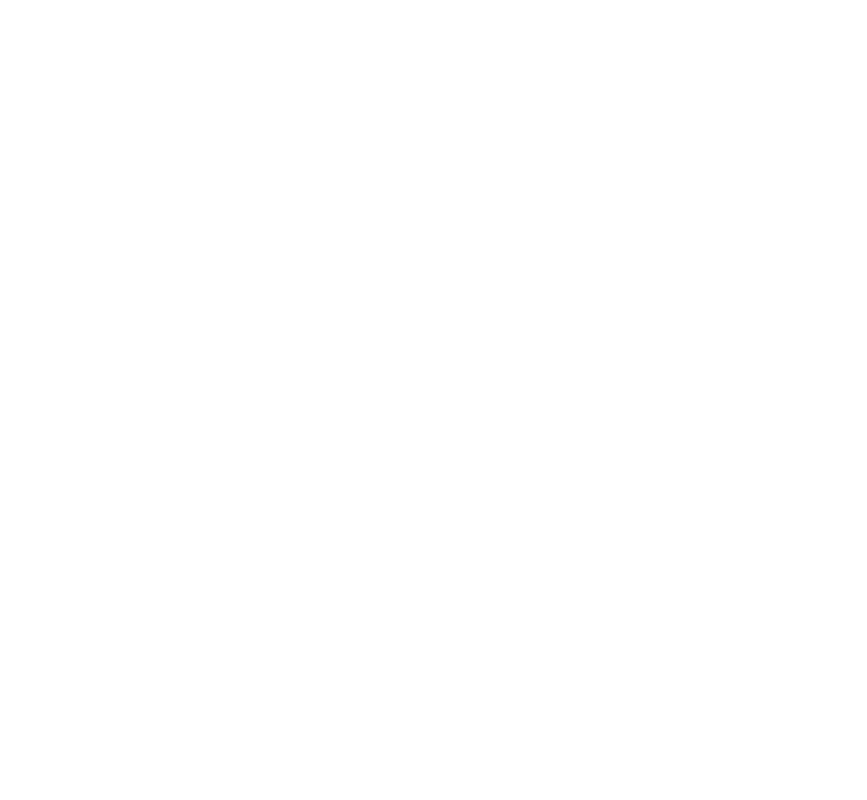
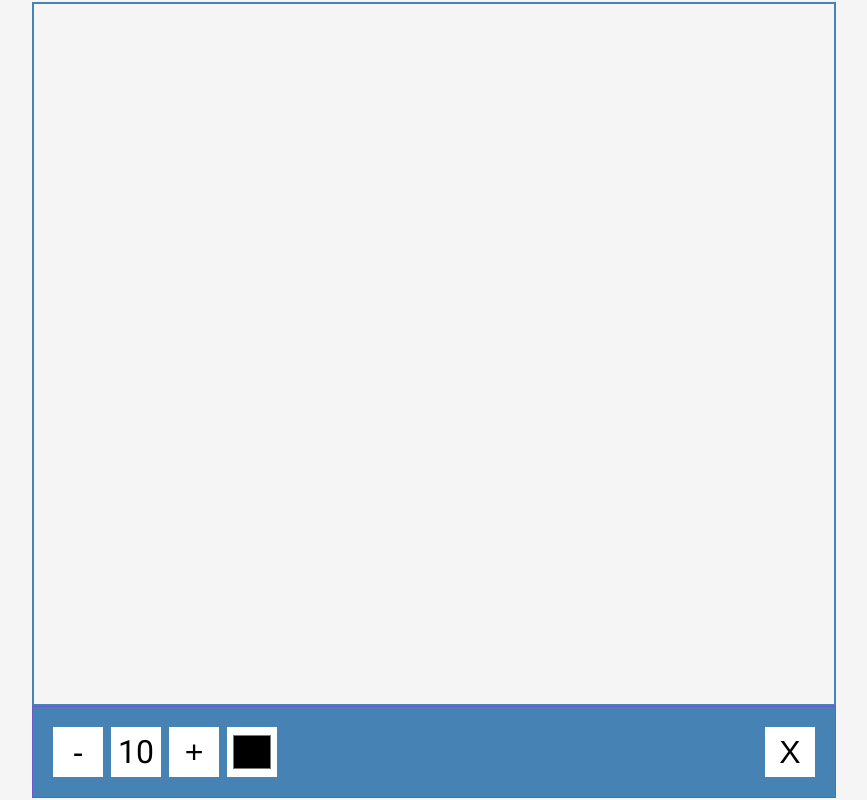
Before and after one commit to Vanessa082/23-Day-22---Drawing-App, a plain HTML site: page index.html in a window 1280 px wide. Shown: the whole page, without its empty margins (206-1073 px from the left). Drawn offline with Linux system fonts and the light colour scheme.

Commit message:
app done

```diff
--- a/asset/style/style.css
+++ b/asset/style/style.css
@@ -0,0 +1,46 @@
+@import url('https://fonts.googleapis.com/css2?family=Roboto:wght@400;700&display=swap');
+
+* {
+  box-sizing: border-box;
+}
+
+body {
+  background-color: #f5f5f5;
+  font-family: 'Roboto', sans-serif;
+  display: flex;
+  flex-direction: column;
+  align-items: center;
+  justify-content: center;
+  height: 100vh;
+  margin: 0;
+}
+
+canvas {
+  border: 2px solid steelblue;
+}
+
+.toolbox {
+  background-color: steelblue;
+  border: 1px solid slateblue;
+  display: flex;
+  width: 804px;
+  padding: 1rem;
+}
+
+.toolbox > * {
+  background-color: #fff;
+  border: none;
+  display: inline-flex;
+  align-items: center;
+  justify-content: center;
+  font-size: 2rem;
+  height: 50px;
+  width: 50px;
+  margin: 0.25rem;
+  padding: 0.25rem;
+  cursor: pointer;
+}
+
+.toolbox > *:last-child {
+  margin-left: auto;
+}
--- a/index.html
+++ b/index.html
@@ -1,12 +1,24 @@
 <!DOCTYPE html>
 <html lang="en">
+
 <head>
-    <meta charset="UTF-8">
-    <meta name="viewport" content="width=device-width, initial-scale=1.0">
-    <link rel="stylesheet" href="asset/style/style.css">
-    <title>23-Day-22---Drawing-App</title>
+  <meta charset="UTF-8">
+  <meta name="viewport" content="width=device-width, initial-scale=1.0">
+  <link rel="stylesheet" href="asset/style/style.css">
+  <title>23-Day-22---Drawing-App</title>
 </head>
+
 <body>
+  <canvas id="canvas" width="800" height="700"></canvas>
+  <div class="toolbox">
+    <button id="decrease">-</button>
+    <span id="size">10</span>
+    <button id="increase">+</button>
+    <input type="color" id="color">
+    <button id="clear">X</button>
+  </div>
 
+  <script src="script.js"></script>
 </body>
+
 </html>
--- /dev/null
+++ b/script.js
@@ -0,0 +1,86 @@
+const canvas = document.getElementById('canvas');
+const increaseBtn = document.getElementById('increase');
+const decreaseBtn = document.getElementById('decrease');
+const sizeEL = document.getElementById('size');
+const colorEl = document.getElementById('color');
+const clearEl = document.getElementById('clear');
+
+const ctx = canvas.getContext('2d');
+
+let size = 10
+let isPressed = false
+colorEl.value = 'black'
+let color = colorEl.value
+let x
+let y
+
+canvas.addEventListener('mousedown', (e) => {
+    isPressed = true
+
+    x = e.offsetX
+    y = e.offsetY
+})
+
+document.addEventListener('mouseup', (e) => {
+    isPressed = false
+
+    x = undefined
+    y = undefined
+})
+
+canvas.addEventListener('mousemove', (e) => {
+    if(isPressed) {
+        const x2 = e.offsetX
+        const y2 = e.offsetY
+
+        drawCircle(x2, y2)
+        drawLine(x, y, x2, y2)
+
+        x = x2
+        y = y2
+    }
+})
+
+function drawCircle(x, y) {
+    ctx.beginPath();
+    ctx.arc(x, y, size, 0, Math.PI * 2)
+    ctx.fillStyle = color
+    ctx.fill()
+}
+
+function drawLine(x1, y1, x2, y2) {
+    ctx.beginPath()
+    ctx.moveTo(x1, y1)
+    ctx.lineTo(x2, y2)
+    ctx.strokeStyle = color
+    ctx.lineWidth = size * 2
+    ctx.stroke()
+}
+
+function updateSizeOnScreen() {
+    sizeEL.innerText = size
+}
+
+increaseBtn.addEventListener('click', () => {
+    size += 5
+
+    if(size > 50) {
+        size = 50
+    }
+
+    updateSizeOnScreen()
+})
+
+decreaseBtn.addEventListener('click', () => {
+    size -= 5
+
+    if(size < 5) {
+        size = 5
+    }
+
+    updateSizeOnScreen()
+})
+
+colorEl.addEventListener('change', (e) => color = e.target.value)
+
+clearEl.addEventListener('click', () => ctx.clearRect(0,0, canvas.width, canvas.height))
```
